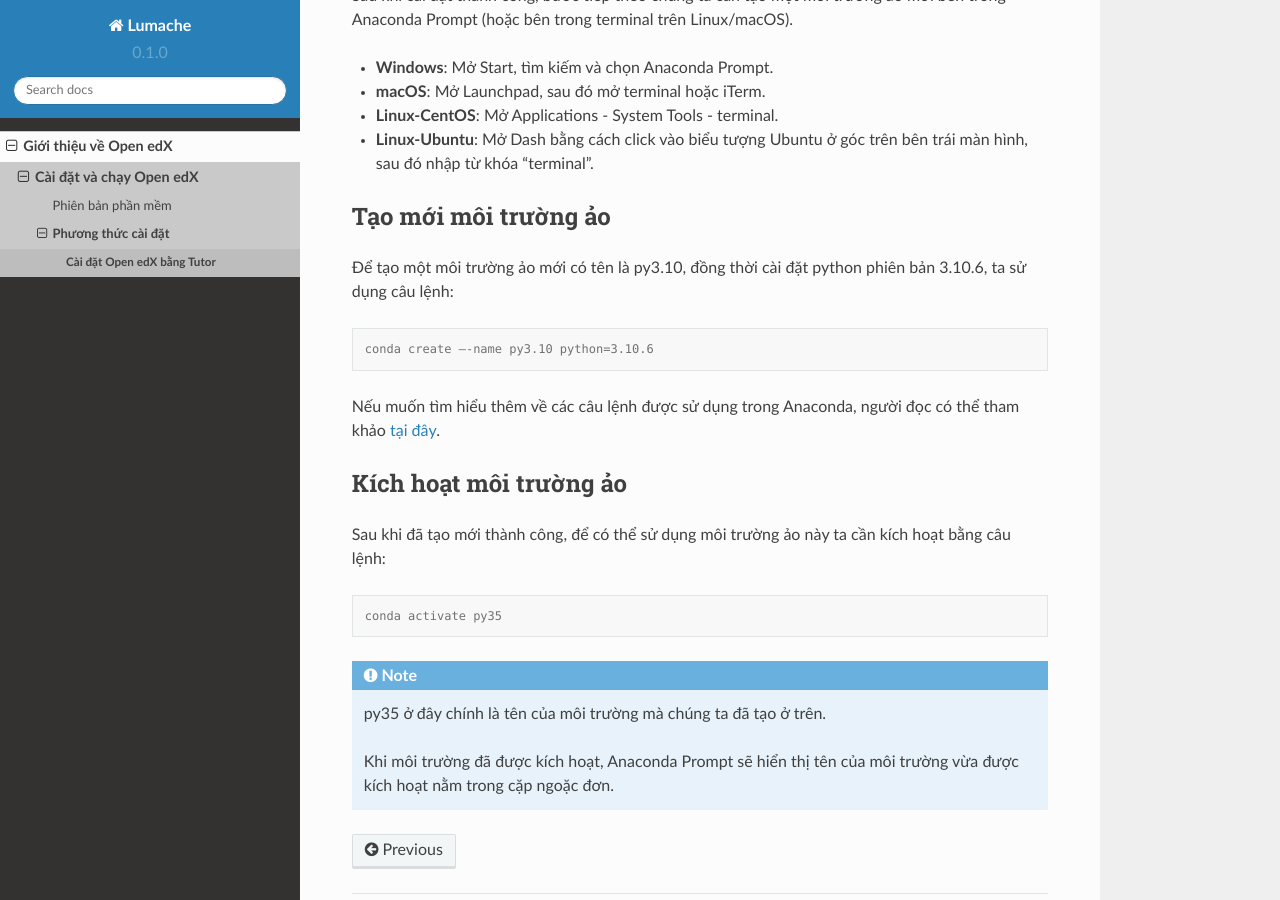
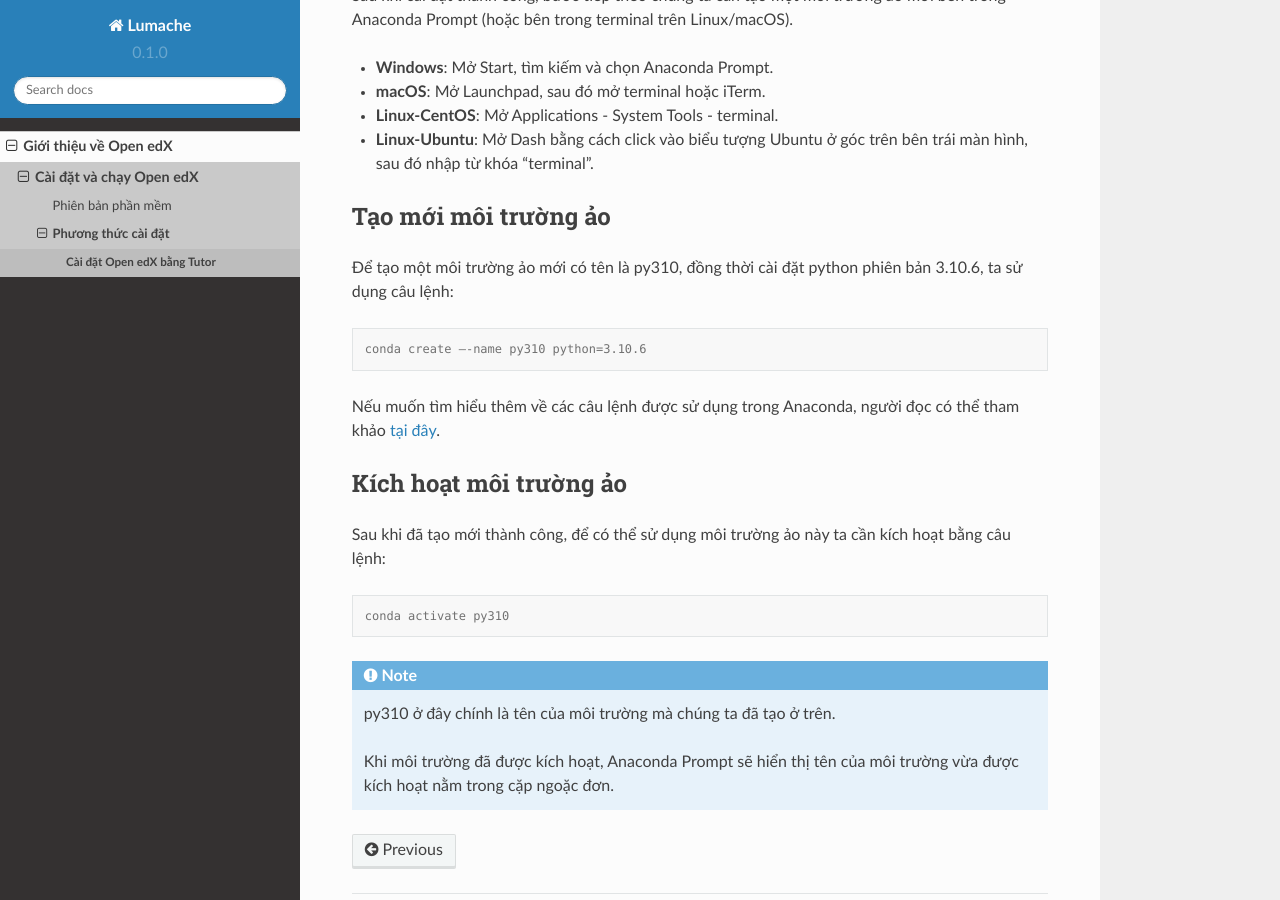
Before and after one commit to dlowji/rtd-openedx, a Sphinx documentation site: the page built from docs/source/anaconda.rst, in a window 1280 px wide and 900 px high, scrolled down 696 px. Built offline with Sphinx 7.4.7 and the Read the Docs theme 2.0.0, drawn with Linux system fonts in a browser that asks for light colours.

Commit message:
Update anaconda.rst

```diff
--- a/docs/source/anaconda.rst
+++ b/docs/source/anaconda.rst
@@ -24,11 +24,11 @@ Sau khi cài đặt thành công, bước tiếp theo chúng ta cần tạo mộ
 
 Tạo mới môi trường ảo
 ---------------------
-Để tạo một môi trường ảo mới có tên là py3.10, đồng thời cài đặt python phiên bản 3.10.6, ta sử dụng câu lệnh:
+Để tạo một môi trường ảo mới có tên là py310, đồng thời cài đặt python phiên bản 3.10.6, ta sử dụng câu lệnh:
 
 .. code-block:: console
 
-    conda create –-name py3.10 python=3.10.6
+    conda create –-name py310 python=3.10.6
 
 Nếu muốn tìm hiểu thêm về các câu lệnh được sử dụng trong Anaconda, người đọc có thể tham khảo `tại đây <https://docs.conda.io/projects/conda/en/4.6.0/_downloads/52a95608c49671267e40c689e0bc00ca/conda-cheatsheet.pdf>`_.
 
@@ -38,9 +38,9 @@ Sau khi đã tạo mới thành công, để có thể sử dụng môi trườn
 
 .. code-block:: console
 
-    conda activate py35
+    conda activate py310
 
 .. note::
-    py35 ở đây chính là tên của môi trường mà chúng ta đã tạo ở trên.
+    py310 ở đây chính là tên của môi trường mà chúng ta đã tạo ở trên.
 
     Khi môi trường đã được kích hoạt, Anaconda Prompt sẽ hiển thị tên của môi trường vừa được kích hoạt nằm trong cặp ngoặc đơn.
```
